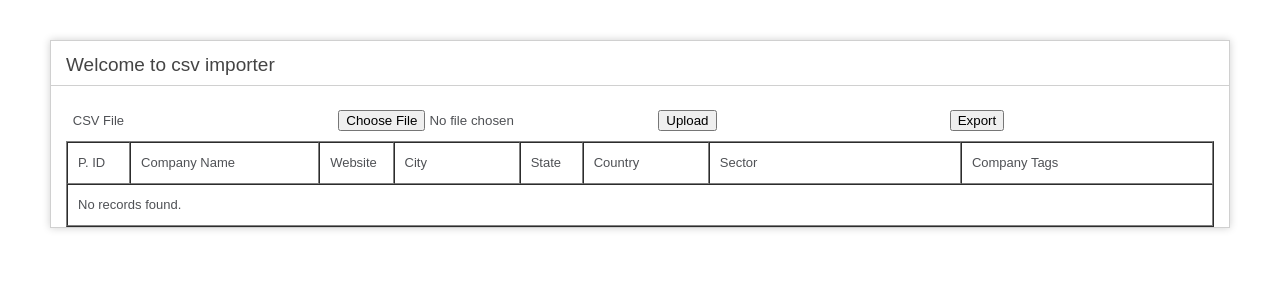
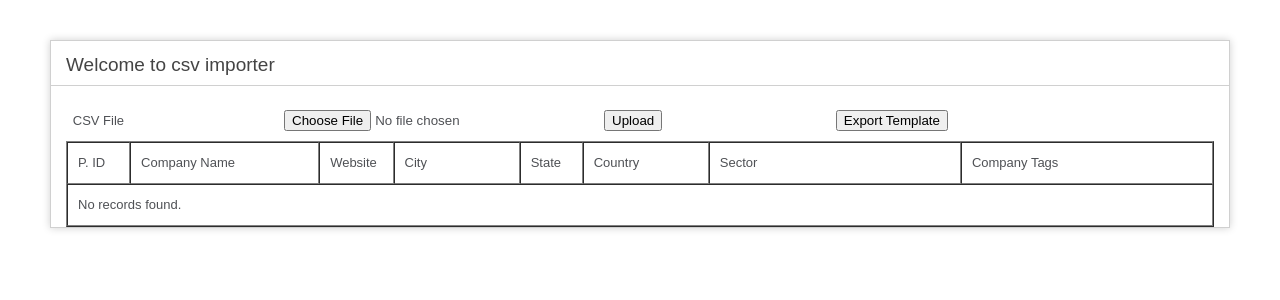
Before and after one commit to ande8440/gcap-import, a CodeIgniter app: page / in a window 1280 px wide. Shown: the top 300 px of the page. Run offline with CodeIgniter, Linux system fonts and the light colour scheme; data that the repository does not hold is empty.

Commit message:
Changed Export Button Text

```diff
--- a/application/views/welcome.php
+++ b/application/views/welcome.php
@@ -39,7 +39,7 @@ include 'designconstants.php';
 			<input type='hidden' name='txttime' id='txttime' value='<?php echo $time;?>'>
 			</td>
 			<td align='left'><input type='submit' name='sub' id='sub' value="Upload"></td>
-			<td align='left'><a href="<?php echo SITE_URL; ?>test.csv" rel='nofollow'><input type='button' name='exp' id='exp' value="Export" ></a></td>
+			<td align='left'><a href="<?php echo SITE_URL; ?>test.csv" rel='nofollow'><input type='button' name='exp' id='exp' value="Export Template" ></a></td>
 		</tr>
 		</table>
 		</form>
```
